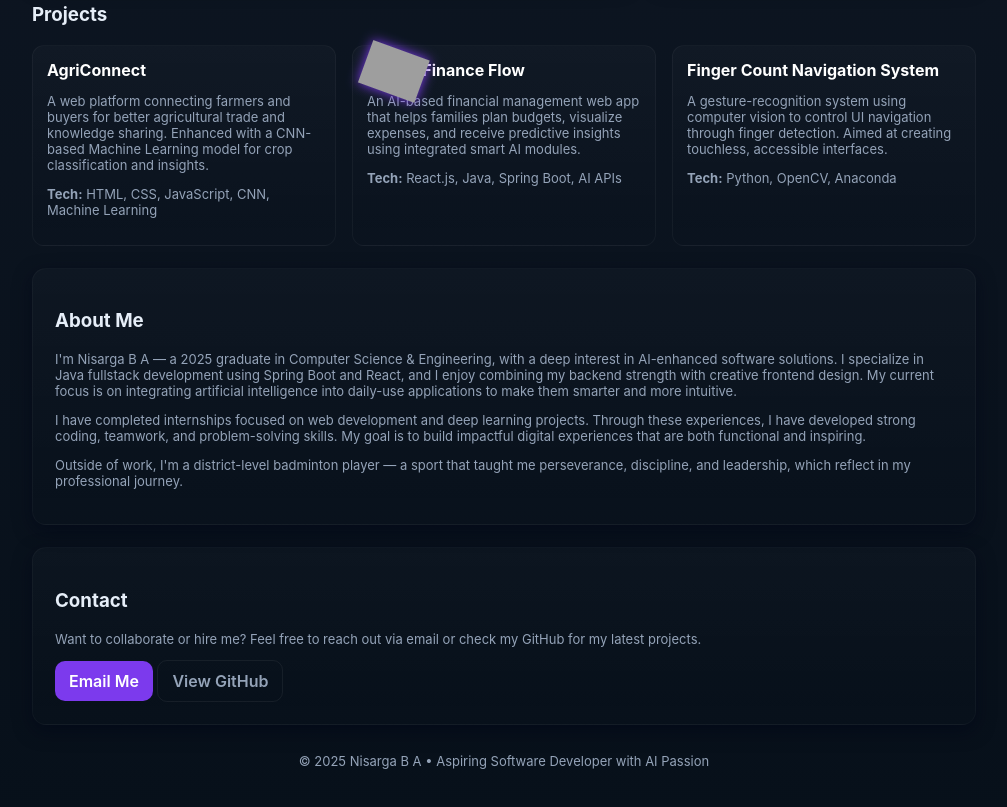
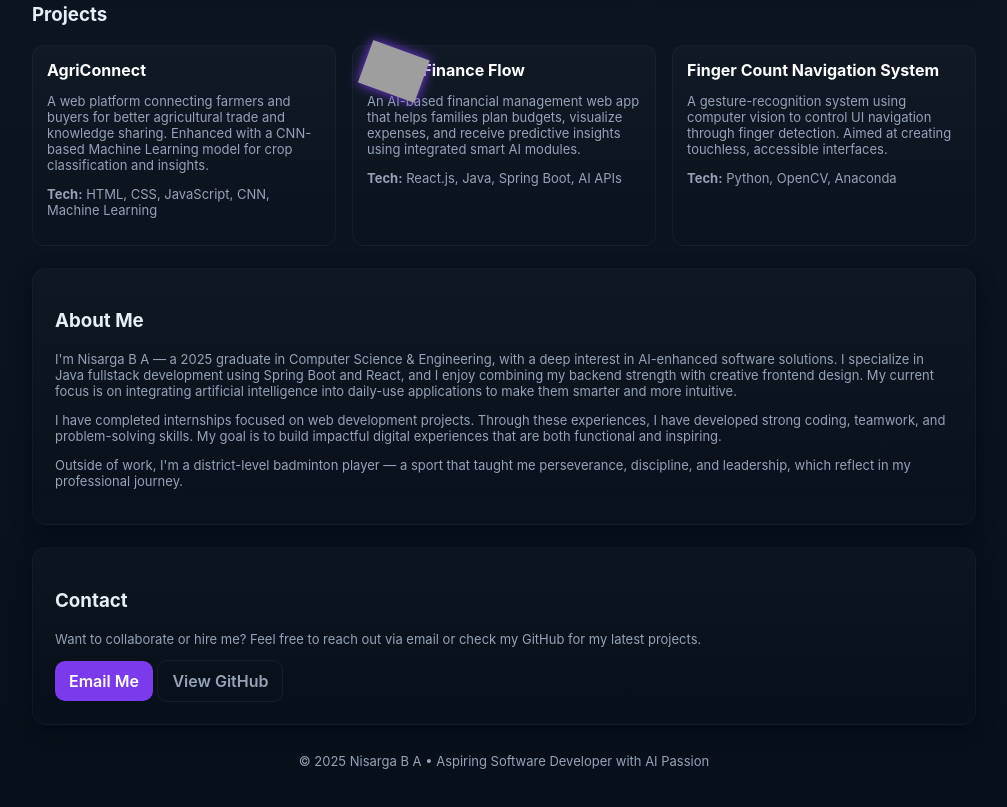
Before and after one commit to Nisarga403/My_portfolio, a plain HTML site: page index.html in a window 1280 px wide. Shown: the part 499-1306 px from the top of the page, without its empty margins (136-1143 px from the left). Drawn offline with Linux system fonts and the light colour scheme; grey boxes are pictures that could not be loaded.

```diff
--- a/index.html
+++ b/index.html
@@ -159,7 +159,7 @@
     <section id="about" class="section card">
       <h3>About Me</h3>
       <p class="small">I'm Nisarga B A — a 2025 graduate in Computer Science & Engineering, with a deep interest in AI-enhanced software solutions. I specialize in Java fullstack development using Spring Boot and React, and I enjoy combining my backend strength with creative frontend design. My current focus is on integrating artificial intelligence into daily-use applications to make them smarter and more intuitive.</p>
-      <p class="small">I have completed internships focused on web development and deep learning projects. Through these experiences, I have developed strong coding, teamwork, and problem-solving skills. My goal is to build impactful digital experiences that are both functional and inspiring.</p>
+      <p class="small">I have completed internships focused on web development projects. Through these experiences, I have developed strong coding, teamwork, and problem-solving skills. My goal is to build impactful digital experiences that are both functional and inspiring.</p>
       <p class="small">Outside of work, I'm a district-level badminton player — a sport that taught me perseverance, discipline, and leadership, which reflect in my professional journey.</p>
     </section>
 
```
